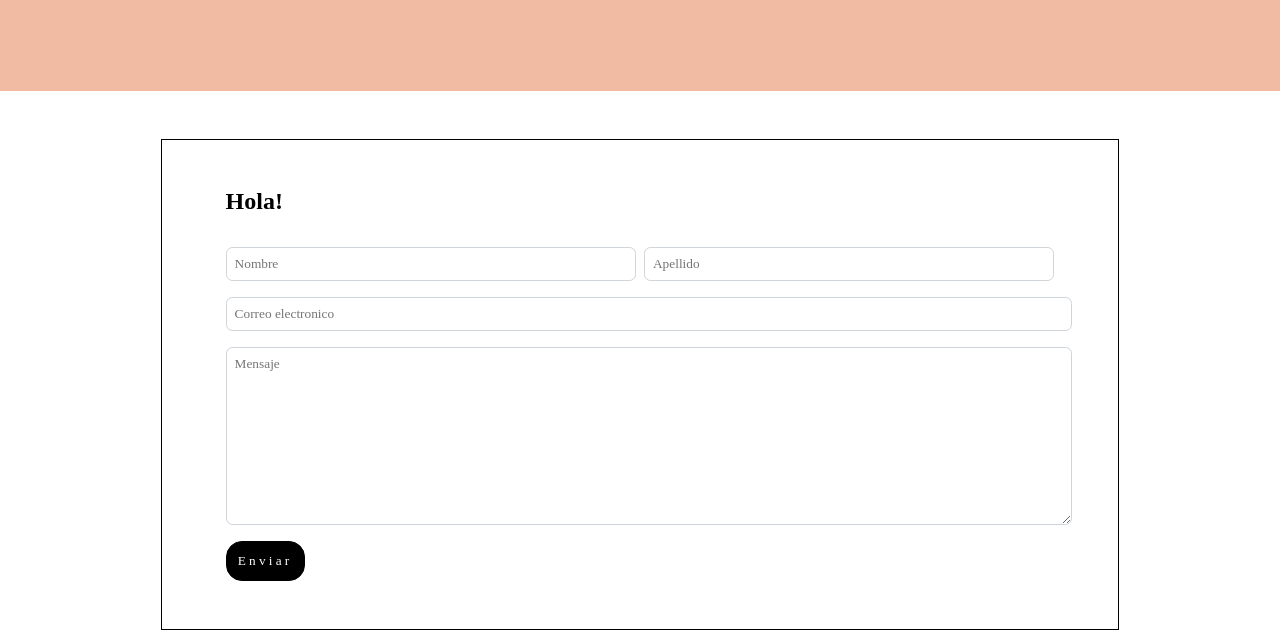
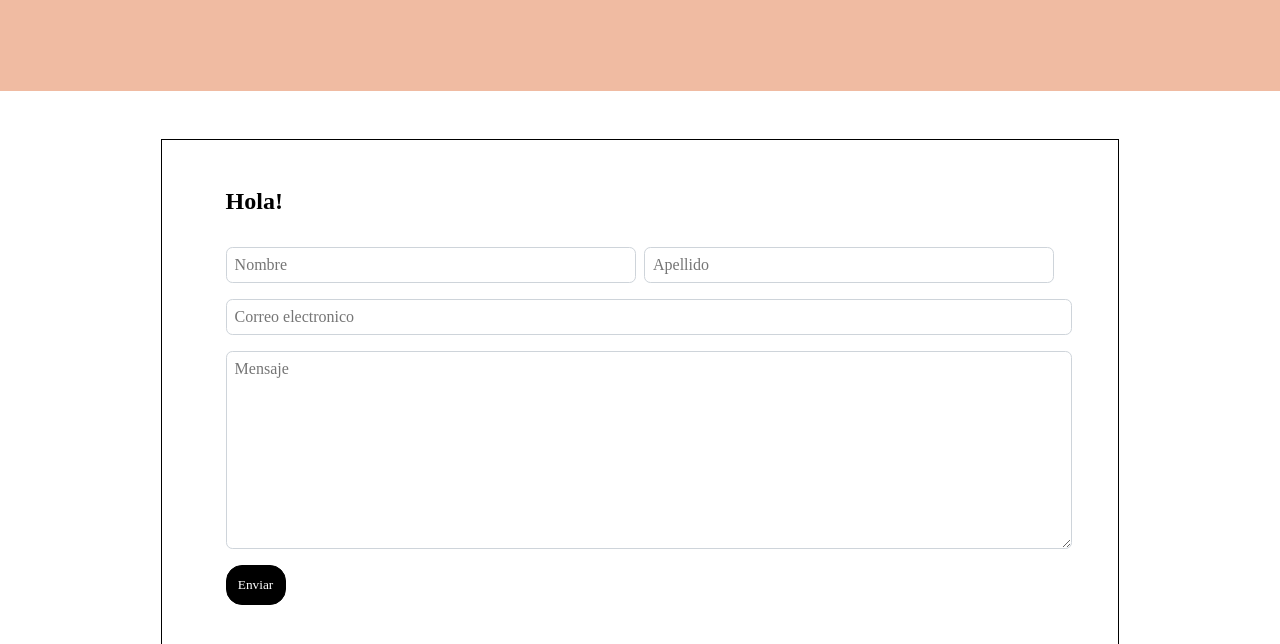
Before and after one commit to honeym0n/ProyectosID, a plain HTML site: page contacto.html in a window 1280 px wide. Shown: the part 270-914 px from the top of the page. Drawn offline with Linux system fonts and the light colour scheme; a web font is replaced by a local one.

Commit message:
Probando de nuevo

```diff
--- a/css/index.css
+++ b/css/index.css
@@ -67,13 +67,13 @@ img {
 
 .btn-negro {
     font-family: "subtitulos";
-    letter-spacing: .2rem;
     background-color: #000;
     color: #fff;
     padding: .7rem;
     border-radius: 1rem;
     border: 1px solid #000;
     display: inline-block;
+    cursor: pointer;
 }
 
 .btn-negro:hover {
@@ -234,6 +234,15 @@ img {
 }
 
 /* Contacto */
+form .form-control {
+    display: block;
+    width: 100%;
+    padding: .5rem;
+    color: #495057;
+    border: 1px solid #ced4da;
+    border-radius: .4rem;
+}
+
 #contacto .contenedor {
     padding-top: 3rem;
 }
@@ -242,6 +251,7 @@ img {
 }
 input,
 textarea {
+    font-size: 1rem;
     font-family: "parrafos";
     max-width: 100%;
 }
@@ -264,11 +274,7 @@ form .form-grupo {
     margin-right: .5rem;
 }
 
-form .form-control {
-    display: block;
-    width: 100%;
-    padding: .5rem;
-    color: #495057;
-    border: 1px solid #ced4da;
-    border-radius: .4rem;
+/* Contacto Media Queries */
+@media (min-width: 768px) {
+
 }
```
